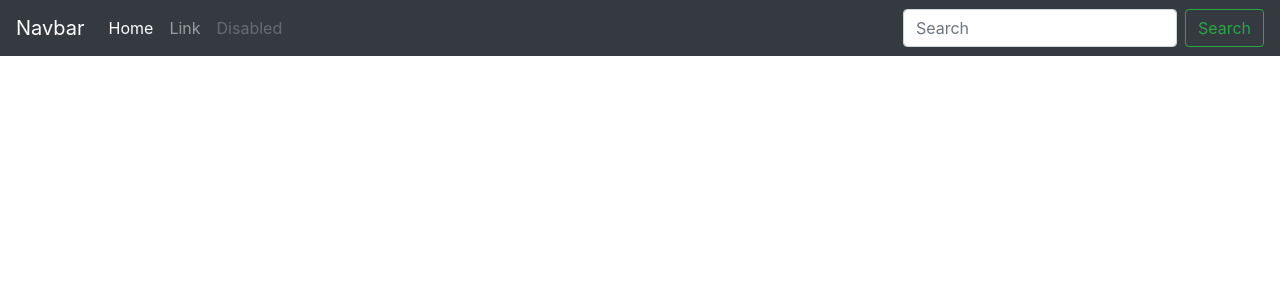
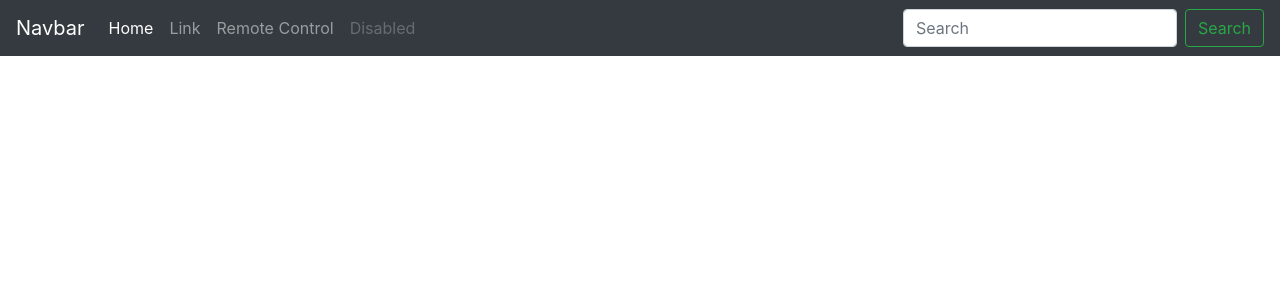
Before and after one commit to HenrikAndreas/flaskServer, a Flask app: page / in a window 1280 px wide. Shown: the top 300 px of the page. Run offline with Flask 2, Linux system fonts and the light colour scheme; some libraries are stand-ins or nearby versions.

Commit message:
Tested navbar

```diff
--- a/website/templates/layout.html
+++ b/website/templates/layout.html
@@ -27,6 +27,9 @@
               <a class="nav-link" href="#">Link</a>
             </li>
             <li class="nav-item">
+              <a class="nav-link" href="#">Remote Control</a>
+            </li>
+            <li class="nav-item">
               <a class="nav-link disabled" href="#">Disabled</a>
             </li>
           </ul>
```
